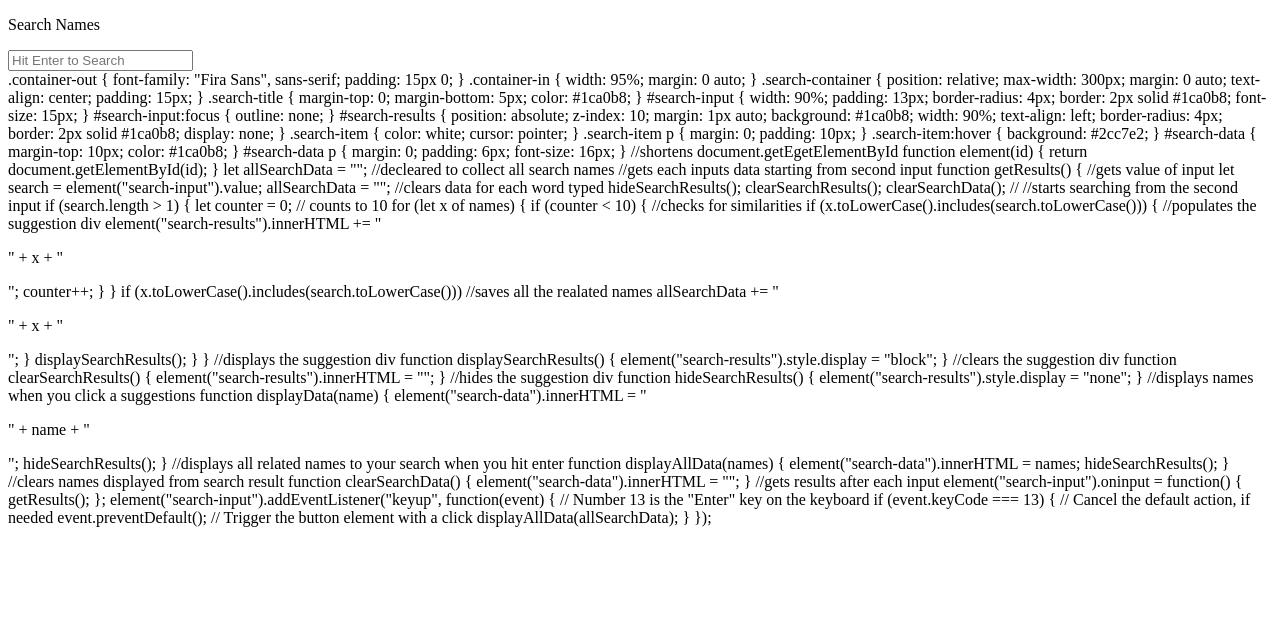
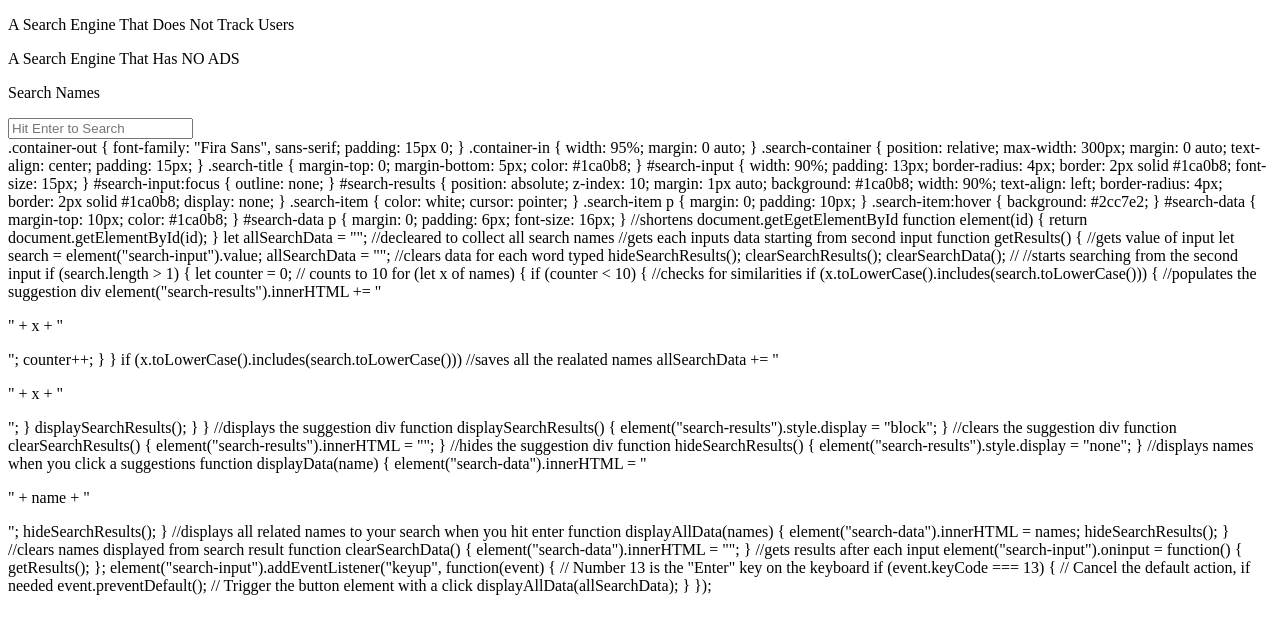
Before and after one commit to WatchGamingVideos/CrabApple, a plain HTML site: page index.html in a window 1280 px wide. Drawn offline with Linux system fonts and the light colour scheme.

Commit message:
Update index.html

```diff
--- a/index.html
+++ b/index.html
@@ -1,7 +1,9 @@
 <!DOCTYPE html>
 <html lang="en">
 <head>
-    <title>A simple HTML document</title>
+    <title>CrabAppleSearch</title>
+    <p>A Search Engine That Does Not Track Users<p>
+    <p>A Search Engine That Has NO ADS<p>
 </head>
 <body>
   <div class="container-out">
```
